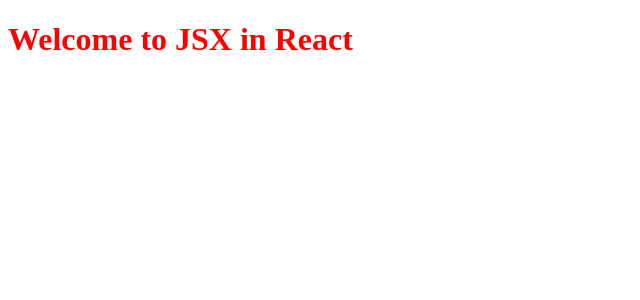
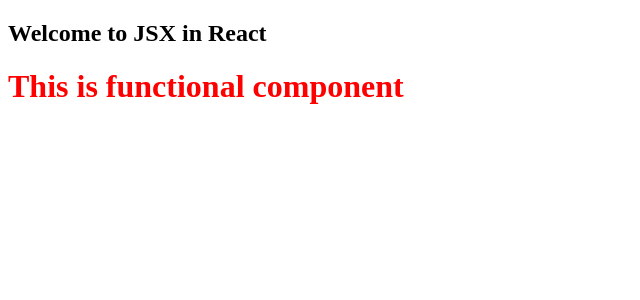
Before and after one commit to soumyesh-panda-personal/namaste-react-2, a React (Vite) app: page / in a window 1280 px wide. Shown: the top 300 px of the page, without its empty margins (0-640 px from the left). Built offline with nearby package versions, Linux system fonts and the light colour scheme.

Commit message:
last commit of ep3

```diff
--- a/App.js
+++ b/App.js
@@ -4,5 +4,20 @@
 //jsx or react element
 const heading = <h1>Welcome to JSX in React</h1>
 
+// fucntional component
+
+const Heading2 = () => {return <h2>Welcome to JSX in React</h2>}
+
+// component composition - calling another component with in a component
+
+const HeadingComponent = () => {
+    return (
+        <div class="wrapper">
+            <Heading2/>
+            <h1>This is functional component</h1>
+        </div>
+    )
+}
+
 const root = ReactDom.createRoot(document.getElementById("root"));
-root.render(heading);
+root.render(<HeadingComponent/>);
```
Also changed, not shown: 1 other file (tests, documents, lock files or other folders).
